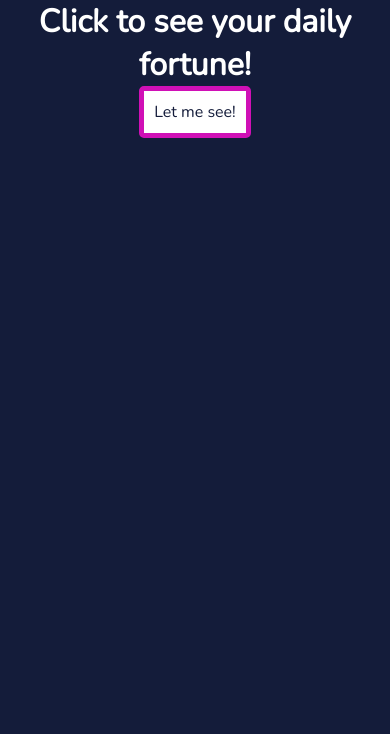
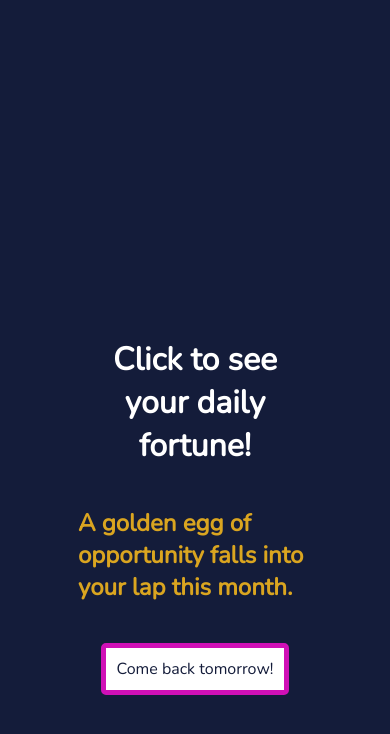
Before and after one commit to m26unkwn/daily-Fortune, a plain HTML site: page index.html in a window 390 px wide. Both pictures are taken after a click on the button "Let me see!". Drawn offline with nearby package versions, Linux system fonts and the light colour scheme.

Commit message:
Made it responsive

```diff
--- a/index.html
+++ b/index.html
@@ -7,11 +7,14 @@
 	<link href="https://fonts.googleapis.com/css?family=Nunito" rel="stylesheet">
 </head>
 <body>
-	<h1>Click to see your daily fortune!</h1>
-	<p id="fortune"></p>
+    <div class="contianer">
+    <h1>Click to see your daily fortune!</h1>
+
+	<h2 id="fortune"></h2>
 	<div id="buttonContainer">
 		<button id="fortuneButton">Let me see!</button>
-	</div>
+    </div>
+    </div>
 	<script src="main.js"></script>
 </body>
 </html>
--- a/main.js
+++ b/main.js
@@ -9,11 +9,16 @@ let fortunes = ['A beautiful, smart, and loving person will be coming into your
 ]
 
 function fortuneSelector(){
-   let randomFortune=Math.floor(Math.random()* fortunes)
-   return fortunes(randomFortune)
+   let randomFortune=Math.floor(Math.random()* fortunes.length)
+   return fortunes[randomFortune]
 }
 
 function showFortune(){
-    fortune.innerHTML=fortuneSelector()
+    fortune.innerHTML=fortuneSelector();
+    button.innerHTML = 'Come back tomorrow!';
+    button.removeEventListener('click',showFortune)
+
 
 }
+
+button.addEventListener('click',showFortune);
--- a/style.css
+++ b/style.css
@@ -6,11 +6,24 @@
 
 }
 
+.contianer{
+    position: absolute;
+    top: 40%;
+    left: 20%;
+    right: 20%;
+}
+
+
+
 h1{
     color: white;
     text-align: center;
 }
-.fortune{
+#fortune{
+    display: flex;
+    justify-content: center;
+    font-weight: 900;
+    margin: 40px 0;
     color: goldenrod;
 
 }
@@ -24,3 +37,15 @@ h1{
     color: #141c3a;
     cursor: pointer;
 }
+
+@media only screen and (max-device-width: 360px) {
+    .body{
+        width: 300px;
+    }
+    .contianer{
+        position: absolute;
+        top: 30%;
+        left: 20%;
+        right: 20%;
+    }
+}
```
